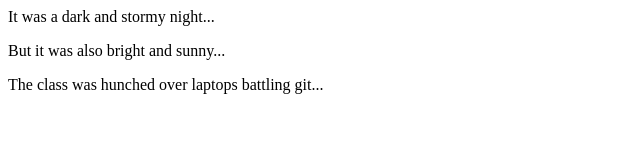
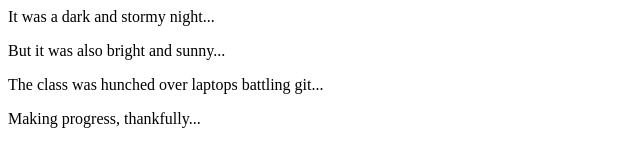
Before and after one commit to aklowell/fireside-story, a plain HTML site: page index.html in a window 1280 px wide. Shown: the whole page, without its empty margins (0-640 px from the left). Drawn offline with Linux system fonts and the light colour scheme.

Commit message:
added fourth line

```diff
--- a/index.html
+++ b/index.html
@@ -3,5 +3,6 @@
     <p>It was a dark and stormy night...</p>
     <p>But it was also bright and sunny...</p>
     <p>The class was hunched over laptops battling git...</p>
+    <p>Making progress, thankfully...</p>
   </body>
 </html>
```
